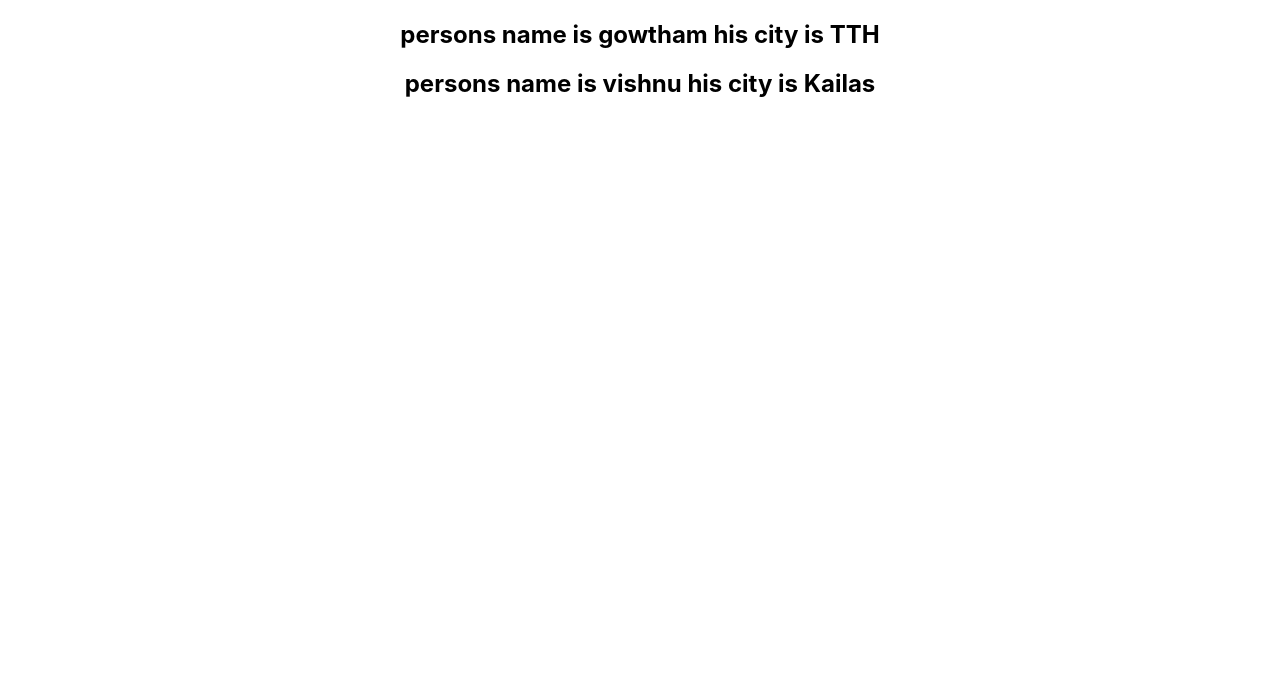
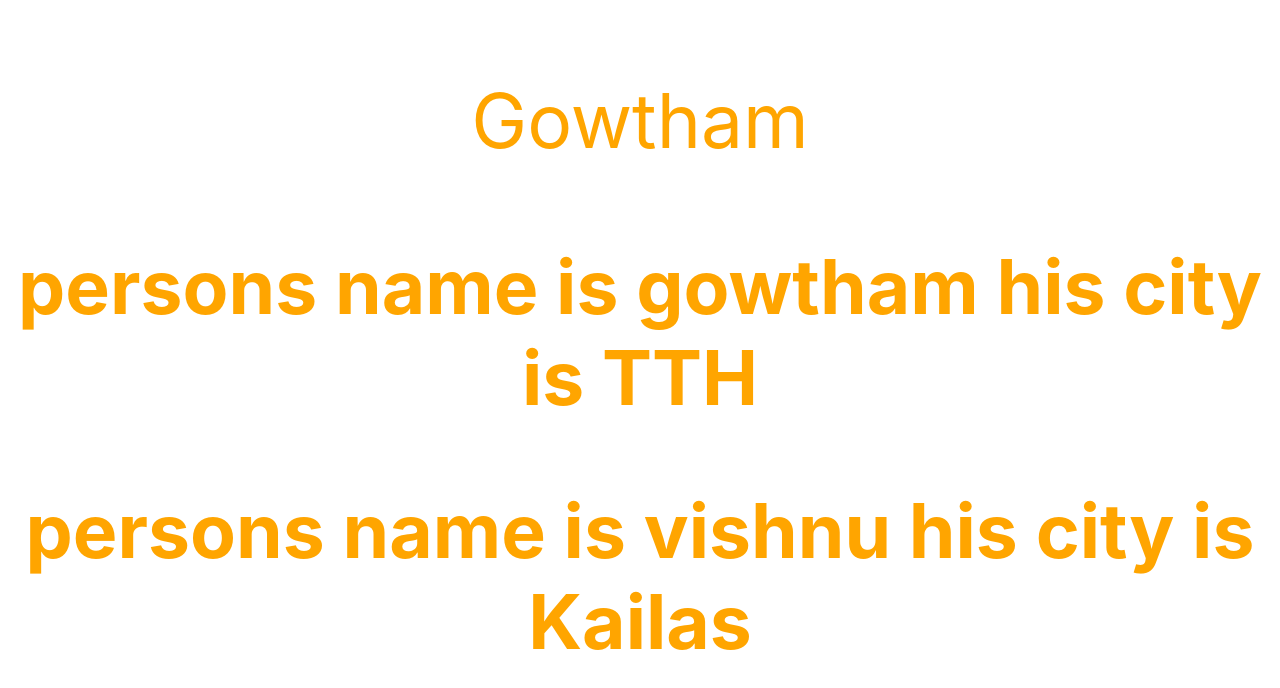
Before and after one commit to gowthamBhat/React-Pactice, a React (Create React App) app: page / in a window 1280 px wide. Shown: the top 688 px of the page. Built offline with nearby package versions, Linux system fonts and the light colour scheme.

Commit message:
adding css

```diff
--- a/src/App.js
+++ b/src/App.js
@@ -1,5 +1,7 @@
 import React from 'react';
 import './App.css';
+import './components/styleSheet.css';
+import ColorSheet from './components/colorSheet'
 import List from './components/List'
 // import ParentComponent from './components/ParentComponent'
 // import ConditionalRenderning from './components/ConditionalRenderning'
@@ -12,6 +14,7 @@ import List from './components/List'
 function App() {
   return (
     <div className="App">
+      <ColorSheet />
       <List />
       {/* <ParentComponent />
       <ConditionalRenderning /> */}
--- a/src/components/ListView.js
+++ b/src/components/ListView.js
@@ -4,7 +4,7 @@ function ListView({ person }) {
 
     return (
         <div>
-            <h2>persons name is {person.name} his city is {person.city}</h2>
+            <h2 className="primary">persons name is {person.name} his city is {person.city}</h2>
         </div>
     )
 }
--- /dev/null
+++ b/src/components/colorSheet.js
@@ -0,0 +1,12 @@
+import React from 'react'
+
+
+function ColorSheet() {
+    return (
+        <div>
+            <p className='primary'>Gowtham</p>
+        </div>
+    )
+}
+
+export default ColorSheet
--- /dev/null
+++ b/src/components/styleSheet.css
@@ -0,0 +1,4 @@
+.primary {
+    color: orange;
+    font-size: 75px;
+}
```
